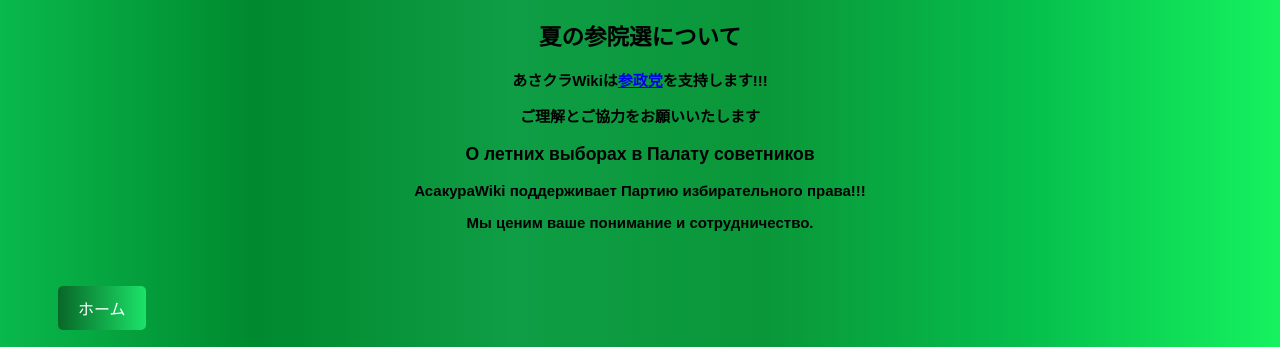
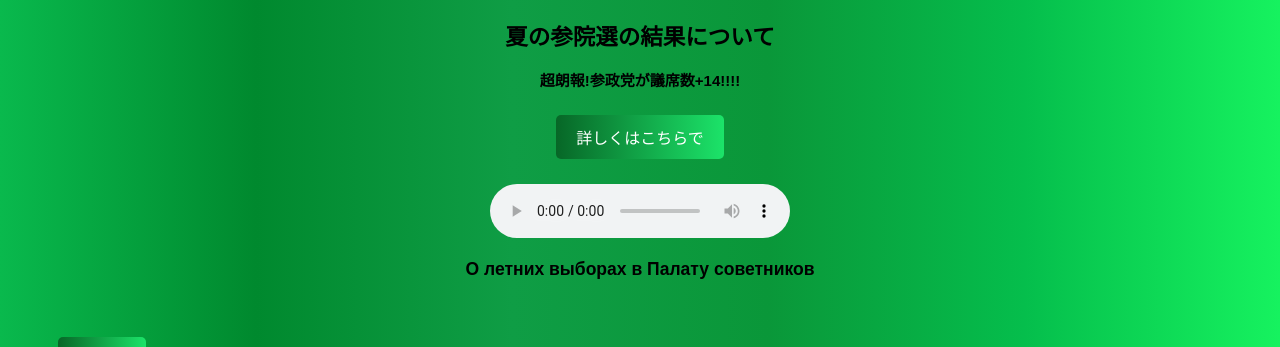
Before and after one commit to sakitibi/AsakuraWiki, a Next.js app: page / in a window 1280 px wide. Shown: the top 347 px of the page. Built offline with nearby package versions, Linux system fonts and the light colour scheme; no server answers; the database is empty; what @supabase/auth-helpers-react would draw is missing.

Commit message:
コミットされました

```diff
--- a/pages/_app.tsx
+++ b/pages/_app.tsx
@@ -5,6 +5,7 @@ import { supabase } from '../lib/supabaseClient';
 import '../css/index.min.globals.css';
 import { useEffect } from 'react';
 import { useRouter } from 'next/router';
+import Link from 'next/link';
 import Script from 'next/script';
 
 const GA_ID = process.env.NEXT_PUBLIC_GA_ID!;
@@ -51,6 +52,11 @@ export default function MyApp({ Component, pageProps }: AppProps) {
         })
     }, []);
 
+    const Deeeen = () => {
+        const Deeen = document.querySelector('audio');
+        Deeen!.play();
+    }
+
     return (
         <>
             <LenisProvider />
@@ -89,13 +95,22 @@ export default function MyApp({ Component, pageProps }: AppProps) {
                 </noscript>
                 <div style={{textAlign: 'center'}}>
                     <div id="sanninnsenn">
-                        <h2><strong>夏の参院選について</strong></h2>
-                        <p>あさクラWikiは<strong><a href="https://sanseito.jp" target="_blank">参政党</a>を支持します!!!</strong></p>
-                        <p>ご理解とご協力をお願いいたします</p>
+                        <h2><strong>夏の参院選の結果について</strong></h2>
+                        <p>超朗報!参政党が議席数+14!!!!</p>
+                        <p>
+                            <Link href="https://sanseito.jp">
+                                <button onClick={Deeeen}>
+                                    <span>
+                                        詳しくはこちらで
+                                    </span>
+                                </button>
+                            </Link>
+                        </p>
+                        <audio src="https://upload.wikimedia.org/wikipedia/commons/5/55/Soviet_Anthem_Instrumental_1955.ogg" controls controlsList='nodownload' loop></audio>
                         <div id="russia">
                             <h3><strong>О летних выборах в Палату советников</strong></h3>
-                            <p>АсакураWiki <strong>поддерживает Партию избирательного права!!!</strong></p>
-                            <p>Мы ценим ваше понимание и сотрудничество.</p>
+                            <p></p>
+                            <p></p>
                         </div>
                     </div>
                 </div>
```
